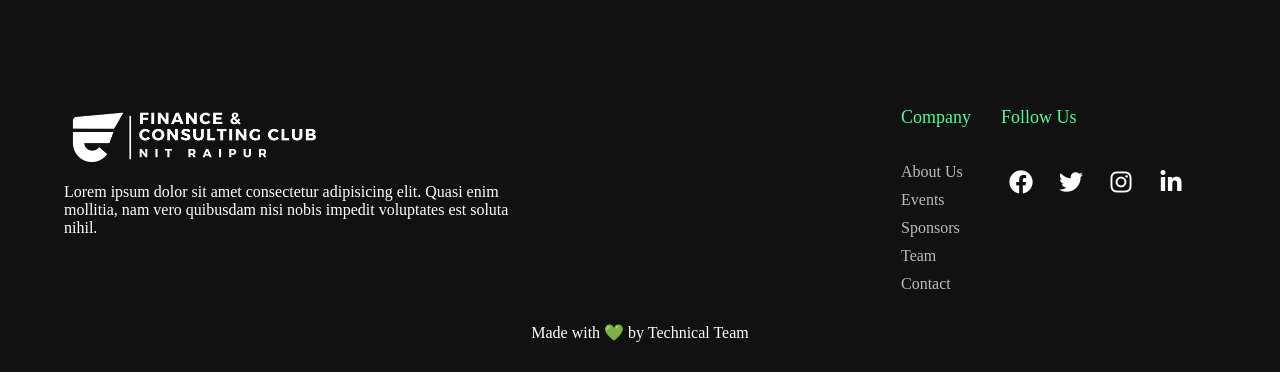
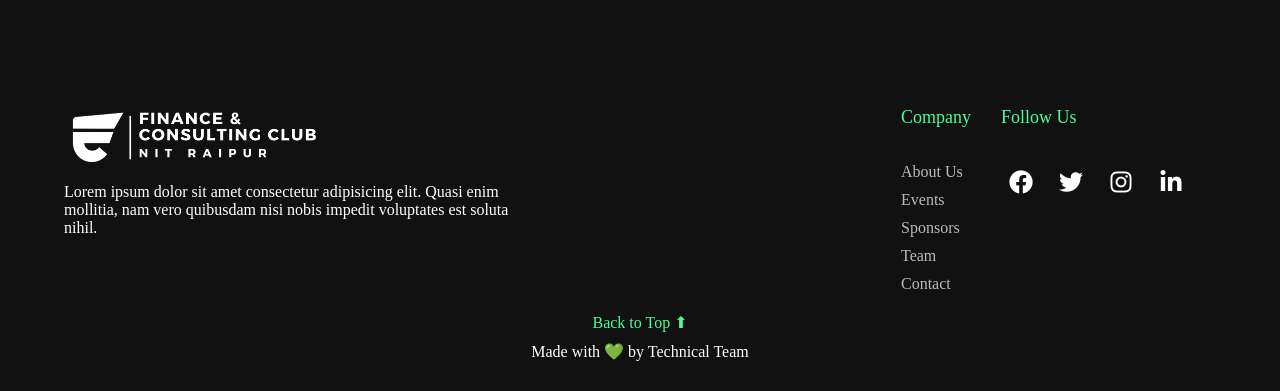
Before and after one commit to harshalwasnik22/fcc-website-new, a website built with Vite: page index.html in a window 1280 px wide. Shown: the part 5878-6269 px from the top of the page. Built offline with nearby package versions, Linux system fonts and the light colour scheme; files whose address does not match are found by name; a web font is replaced by a local one.

Commit message:
added go to top

```diff
--- a/index.html
+++ b/index.html
@@ -681,6 +681,7 @@
             </div>
           </div>
         </div>
+        <div class="goToTop"><a href="#home">Back to Top ⬆</a></div>
         <div class="copyrt">Made with 💚 by Technical Team</div>
      </footer>
       <!-- Footer -->
--- a/style.css
+++ b/style.css
@@ -1135,11 +1135,24 @@ ul{
 .copyrt{
   text-align: center;
   font-family: mont;
-  padding-top: 30px;
+  padding-top: 10px;
 
   /* position: absolute; */
   /* bottom: 0; */
 }
+.goToTop{
+  text-align: center;
+  font-family: mont;
+  padding-top: 20px;
+
+  /* position: absolute; */
+  /* bottom: 0; */
+}
+
+.goToTop a{
+  color:#49FE97;
+}
+
 
 /*responsive*/
 @media(max-width: 800px){
```
